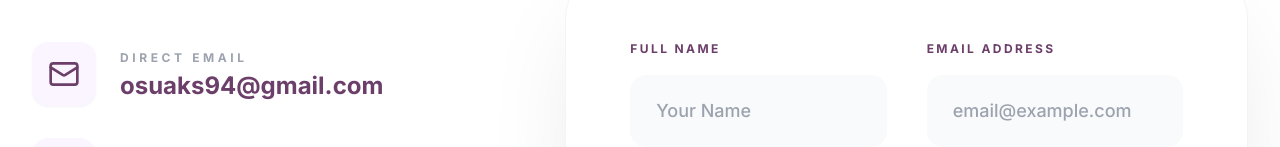
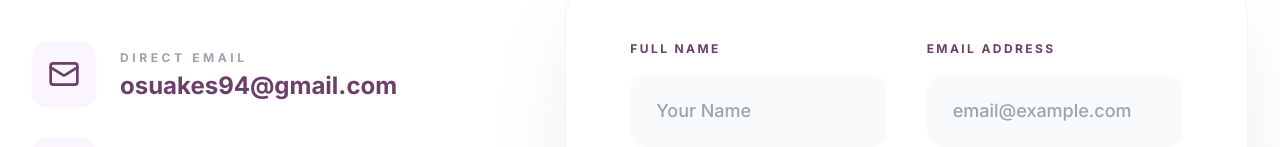
Before and after one commit to folorunshoomotunde2015-pixel/VICTORYSYLVANUS_THEVIRTUALGIRL_portfolio, a React (Vite) app: page /contact in a window 1280 px wide. Shown: the part 737-884 px from the top of the page. Built offline with nearby package versions, Linux system fonts and the light colour scheme.

Commit message:
Update ContactPage.tsx

```diff
--- a/pages/ContactPage.tsx
+++ b/pages/ContactPage.tsx
@@ -74,13 +74,13 @@ const ContactPage: React.FC = () => {
               <h2 className="text-2xl font-black uppercase tracking-[0.2em] mb-8 accent-color">Connections</h2>
 
               <div className="space-y-8">
-                <a href="mailto:osuaks94@gmail.com" className="flex items-start gap-6 group">
+                <a href="mailto:osuakes94@gmail.com" className="flex items-start gap-6 group">
                   <div className="w-16 h-16 flex items-center justify-center rounded-2xl bg-purple-50 text-[#6B3F69] group-hover:bg-[#6B3F69] group-hover:text-white transition-all duration-500 shadow-sm shrink-0">
                     <Mail size={32} />
                   </div>
                   <div className="pt-2">
                     <p className="text-xs font-black uppercase tracking-[0.3em] text-gray-400 mb-1">Direct Email</p>
-                    <p className="text-xl lg:text-2xl font-bold primary-color break-all">osuaks94@gmail.com</p>
+                    <p className="text-xl lg:text-2xl font-bold primary-color break-all">osuakes94@gmail.com</p>
                   </div>
                 </a>
 
```
